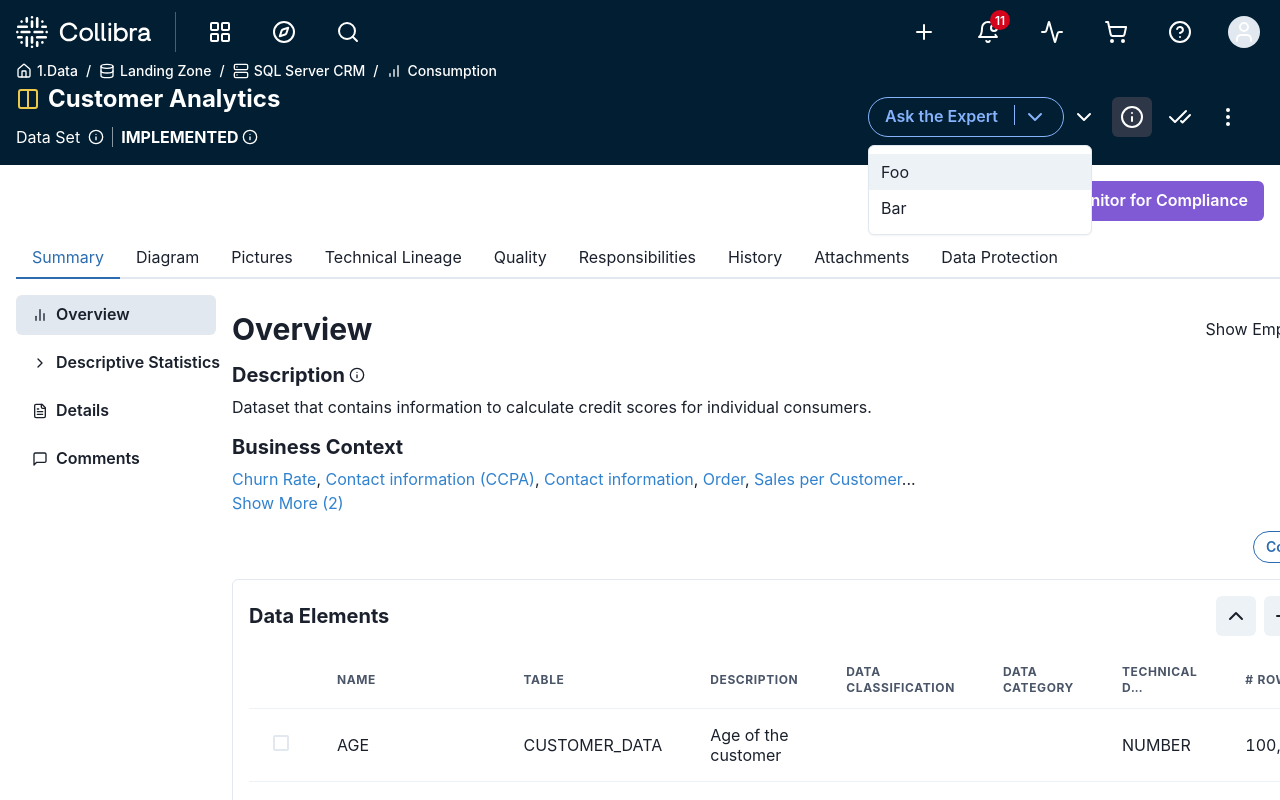
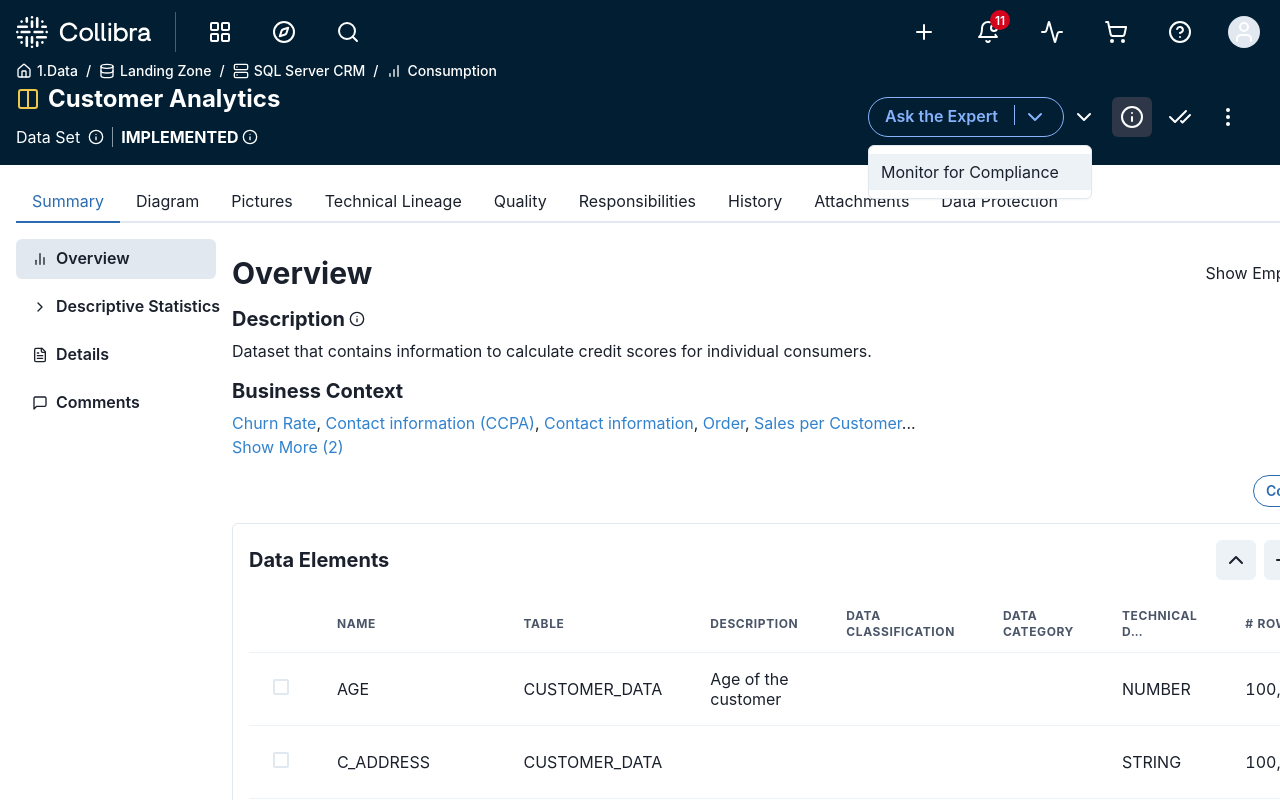
Before and after one commit to lukas-kosek-collibra/AutoSteward, a React (Vite) app in the folder frontend/: page /AutoSteward/dataset in a window 1280 px wide. Both pictures are taken after a click on the button "Ask the Expert". Shown: the top 800 px of the page. Built offline with nearby package versions, Linux system fonts and the light colour scheme.

Commit message:
Move button to dropdown.

```diff
--- a/frontend/src/components/Dataset/Dataset.tsx
+++ b/frontend/src/components/Dataset/Dataset.tsx
@@ -411,13 +411,8 @@
   );
   return (
     <>
-      <DatasetNav />
+      <DatasetNav setIsModalOpen={setIsModalOpen} />
       <Box maxWidth="100%" p={4}>
-        <Flex justifyContent="flex-end" mb={4}>
-          <Button colorScheme="purple" onClick={() => setIsModalOpen(true)}>
-            Monitor for Compliance
-          </Button>
-        </Flex>
         <Flex>
           <Box flex={1} mr={4}>
             <Tabs>
--- a/frontend/src/components/Dataset/DatasetNav.tsx
+++ b/frontend/src/components/Dataset/DatasetNav.tsx
@@ -2,12 +2,18 @@
 import { BottomNavLeft } from "../Navigation/BottomNavLeft";
 import { DatasetNavRight } from "./DatasetNavRight";
 
-export const DatasetNav = () => {
+interface DatasetNavRightProps {
+  setIsModalOpen: (value: boolean) => void;
+}
+
+export const DatasetNav: React.FC<DatasetNavRightProps> = ({
+  setIsModalOpen,
+}) => {
   return (
     <Box bg="rgb(1, 30, 51)">
       <Flex direction={"row"} justifyContent={"space-between"} px={4} pb={3}>
         <BottomNavLeft assetName="Customer Analytics" assetType="Data Set" />
-        <DatasetNavRight />
+        <DatasetNavRight setIsModalOpen={setIsModalOpen} />
       </Flex>
     </Box>
   );
--- a/frontend/src/components/Dataset/DatasetNavRight.tsx
+++ b/frontend/src/components/Dataset/DatasetNavRight.tsx
@@ -13,7 +13,14 @@
   ChevronDownIcon,
   InfoIcon,
 } from "lucide-react";
-export const DatasetNavRight = () => {
+
+interface DatasetNavRightProps {
+  setIsModalOpen: (value: boolean) => void;
+}
+
+export const DatasetNavRight: React.FC<DatasetNavRightProps> = ({
+  setIsModalOpen,
+}) => {
   return (
     <Box
       display="flex"
@@ -54,8 +61,9 @@
           Ask the Expert
         </MenuButton>
         <MenuList>
-          <MenuItem>Foo</MenuItem>
-          <MenuItem>Bar</MenuItem>
+          <MenuItem onClick={() => setIsModalOpen(true)}>
+            Monitor for Compliance
+          </MenuItem>
         </MenuList>
       </Menu>
       <IconButton
```
